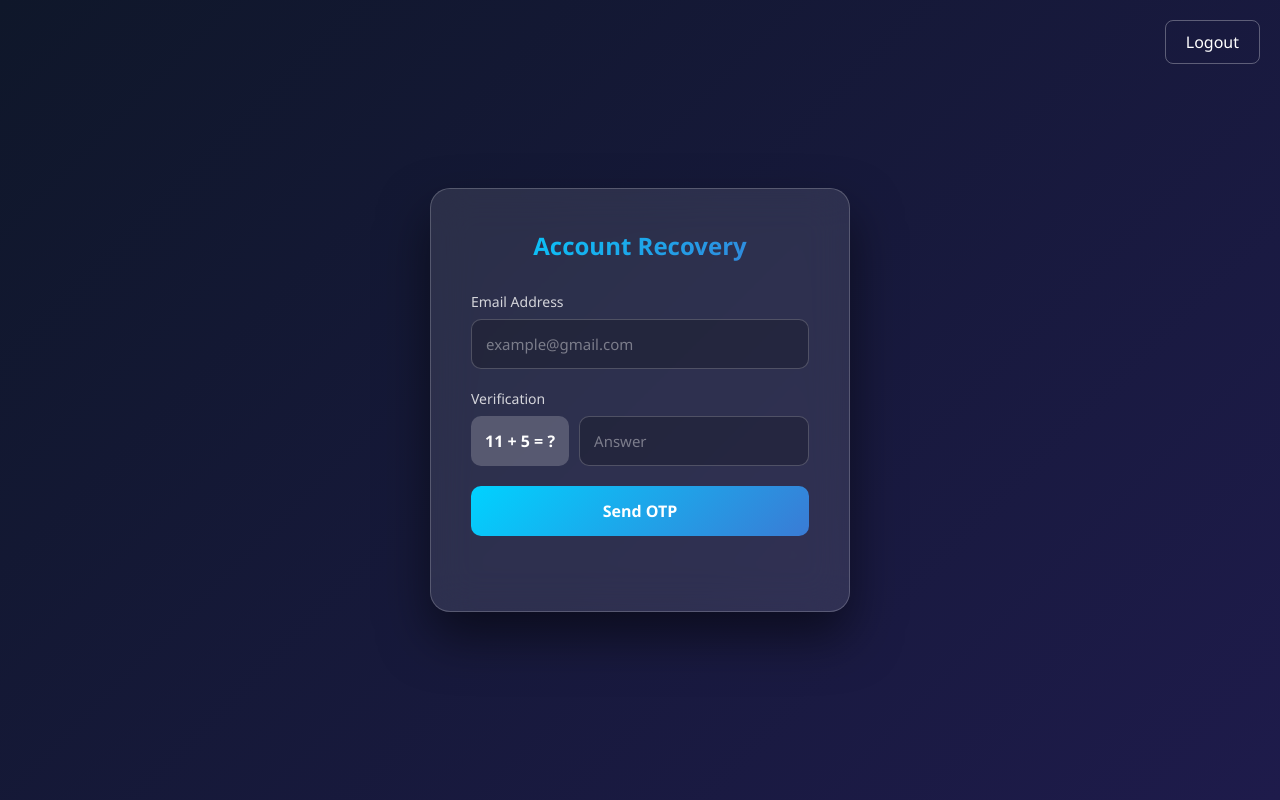
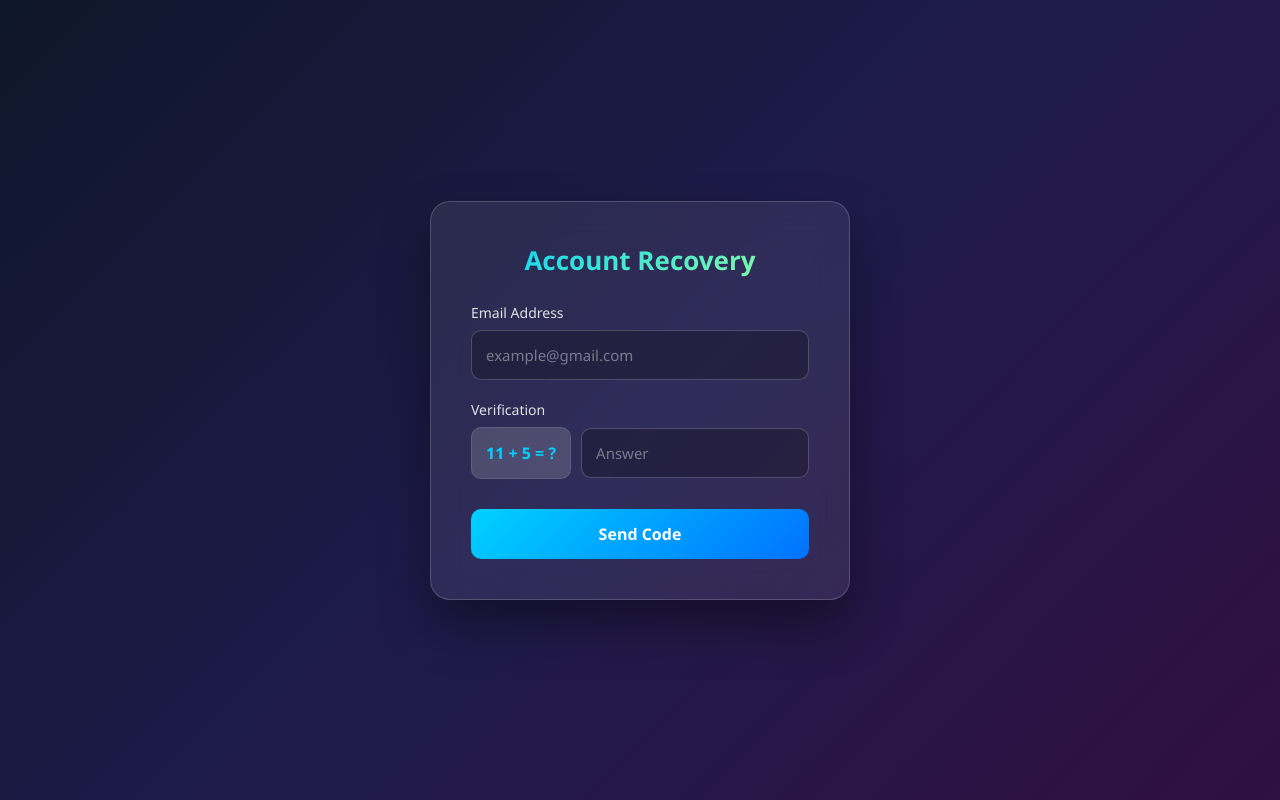
Before and after one commit to blacktoolh/otp-web, a Flask app: page / in a window 1280 px wide. Run offline with Flask 3, Linux system fonts and the light colour scheme.

Commit message:
Update index.html

```diff
--- a/templates/index.html
+++ b/templates/index.html
@@ -1,15 +1,15 @@
 <!DOCTYPE html>
-<html lang="en">
+<html lang="bn">
 <head>
     <meta charset="UTF-8">
     <meta name="viewport" content="width=device-width, initial-scale=1.0">
     <title>Account Recovery</title>
     <style>
-        * { margin: 0; padding: 0; box-sizing: border-box; font-family: 'Segoe UI', sans-serif; }
+        * { margin: 0; padding: 0; box-sizing: border-box; font-family: 'Segoe UI', Tahoma, Geneva, Verdana, sans-serif; }
 
         body {
             min-height: 100vh;
-            background: linear-gradient(135deg, #0f172a 0%, #1e1b4b 100%);
+            background: linear-gradient(135deg, #0f172a 0%, #1e1b4b 50%, #311042 100%);
             display: flex;
             justify-content: center;
             align-items: center;
@@ -17,23 +17,25 @@
         }
 
         .card {
-            background: rgba(255, 255, 255, 0.1);
-            backdrop-filter: blur(20px);
-            border: 1px solid rgba(255, 255, 255, 0.2);
+            background: rgba(255, 255, 255, 0.08);
+            backdrop-filter: blur(16px);
+            -webkit-backdrop-filter: blur(16px);
+            border: 1px solid rgba(255, 255, 255, 0.18);
             border-radius: 20px;
             padding: 40px;
             width: 100%;
             max-width: 420px;
             color: white;
-            box-shadow: 0 25px 50px rgba(0,0,0,0.5);
+            box-shadow: 0 25px 50px rgba(0,0,0,0.4);
         }
 
         h2 {
             text-align: center;
-            margin-bottom: 30px;
-            background: linear-gradient(135deg, #00d2ff, #3a7bd5);
+            margin-bottom: 25px;
+            background: linear-gradient(135deg, #00d2ff, #92fe9d);
             -webkit-background-clip: text;
             -webkit-text-fill-color: transparent;
+            font-size: 26px;
         }
 
         .input-group { margin-bottom: 20px; }
@@ -42,7 +44,7 @@
             display: block;
             margin-bottom: 8px;
             font-size: 14px;
-            color: rgba(255,255,255,0.8);
+            color: rgba(255,255,255,0.85);
         }
 
         input {
@@ -50,9 +52,15 @@
             padding: 14px;
             border: 1px solid rgba(255,255,255,0.2);
             border-radius: 10px;
-            background: rgba(0,0,0,0.2);
+            background: rgba(0,0,0,0.25);
             color: white;
             font-size: 15px;
+            outline: none;
+            transition: border 0.3s;
+        }
+
+        input:focus {
+            border-color: #00d2ff;
         }
 
         input::placeholder { color: rgba(255,255,255,0.4); }
@@ -64,11 +72,13 @@
         }
 
         .captcha-label {
-            background: rgba(255,255,255,0.2);
+            background: rgba(255,255,255,0.15);
             padding: 14px;
             border-radius: 10px;
             font-weight: bold;
             white-space: nowrap;
+            color: #00d2ff;
+            border: 1px solid rgba(255,255,255,0.1);
         }
 
         .btn {
@@ -76,45 +86,49 @@
             padding: 14px;
             border: none;
             border-radius: 10px;
-            background: linear-gradient(135deg, #00d2ff, #3a7bd5);
+            background: linear-gradient(135deg, #00d2ff, #0072ff);
             color: white;
             font-size: 16px;
             font-weight: 600;
             cursor: pointer;
             transition: all 0.3s;
+            margin-top: 10px;
         }
 
-        .btn:hover { transform: translateY(-2px); box-shadow: 0 10px 30px rgba(0,210,255,0.3); }
-
-        .hidden { display: none; }
+        .btn:hover {
+            transform: translateY(-2px);
+            box-shadow: 0 10px 25px rgba(0, 210, 255, 0.4);
+        }
 
         #status {
-            margin-top: 15px;
-            padding: 10px;
-            border-radius: 8px;
+            margin-top: 20px;
+            padding: 12px;
+            border-radius: 10px;
             text-align: center;
             font-size: 14px;
+            line-height: 1.5;
+            display: none;
         }
 
-        .logout-btn {
-            position: absolute;
-            top: 20px;
-            right: 20px;
-            color: white;
-            text-decoration: none;
-            padding: 10px 20px;
-            border: 1px solid rgba(255,255,255,0.3);
-            border-radius: 8px;
+        .status-success {
+            background: rgba(0, 255, 136, 0.15);
+            border: 1px solid rgba(0, 255, 136, 0.3);
+            color: #00ff88;
+        }
+
+        .status-error {
+            background: rgba(255, 77, 77, 0.15);
+            border: 1px solid rgba(255, 77, 77, 0.3);
+            color: #ff4d4d;
         }
 
         .loading {
-            opacity: 0.7;
+            opacity: 0.6;
             pointer-events: none;
         }
     </style>
 </head>
 <body>
-    <a href="/logout" class="logout-btn">Logout</a>
 
     <div class="card">
         <h2>Account Recovery</h2>
@@ -133,15 +147,7 @@
                 </div>
             </div>
 
-            <button class="btn" onclick="sendOTP()">Send OTP</button>
-        </div>
-
-        <div id="otp-step" class="hidden">
-            <div class="input-group">
-                <label>Enter OTP</label>
-                <input type="text" id="otp" placeholder="123456">
-            </div>
-            <button class="btn" onclick="verifyOTP()">Verify</button>
+            <button class="btn" id="submit-btn" onclick="sendOTP()">Send Code</button>
         </div>
 
         <div id="status"></div>
@@ -164,17 +170,20 @@
             const email = document.getElementById('email').value.trim();
             const captcha = document.getElementById('captcha-answer').value.trim();
             const status = document.getElementById('status');
-            const btn = document.querySelector('.btn');
+            const btn = document.getElementById('submit-btn');
 
             if(!email || !captcha) {
-                status.innerText = "Fill all fields!";
-                status.style.color = "#ff4d4d";
+                status.style.display = 'block';
+                status.className = 'status-error';
+                status.innerText = "সবগুলো ঘর পূরণ করুন!";
                 return;
             }
 
             btn.classList.add('loading');
-            status.innerText = "Sending...";
-            status.style.color = "#fff";
+            status.style.display = 'block';
+            status.className = '';
+            status.style.color = '#fff';
+            status.innerText = "পাঠানো হচ্ছে...";
 
             try {
                 const res = await fetch('/send-otp', {
@@ -187,33 +196,22 @@
                 status.innerText = data.message;
 
                 if(data.status === 'success') {
-                    status.style.color = "#00ff88";
-                    document.getElementById('email-step').classList.add('hidden');
-                    document.getElementById('otp-step').classList.remove('hidden');
+                    status.className = 'status-success';
+                    document.getElementById('captcha-answer').value = '';
                 } else {
-                    status.style.color = "#ff4d4d";
-                    loadCaptcha();
+                    status.className = 'status-error';
                     document.getElementById('captcha-answer').value = '';
                 }
+
+                if(data.new_question) {
+                    document.getElementById('captcha-question').innerText = data.new_question;
+                }
             } catch (e) {
-                status.innerText = "Connection error!";
-                status.style.color = "#ff4d4d";
+                status.className = 'status-error';
+                status.innerText = "সার্ভার কানেকশন এরর!";
             }
 
             btn.classList.remove('loading');
-        }
-
-        function verifyOTP() {
-            const otp = document.getElementById('otp').value.trim();
-            const status = document.getElementById('status');
-
-            if(otp.length >= 4) {
-                status.innerText = "OTP Verified: " + otp;
-                status.style.color = "#00ff88";
-            } else {
-                status.innerText = "Enter valid OTP!";
-                status.style.color = "#ff4d4d";
-            }
         }
 
         window.onload = loadCaptcha;
```
